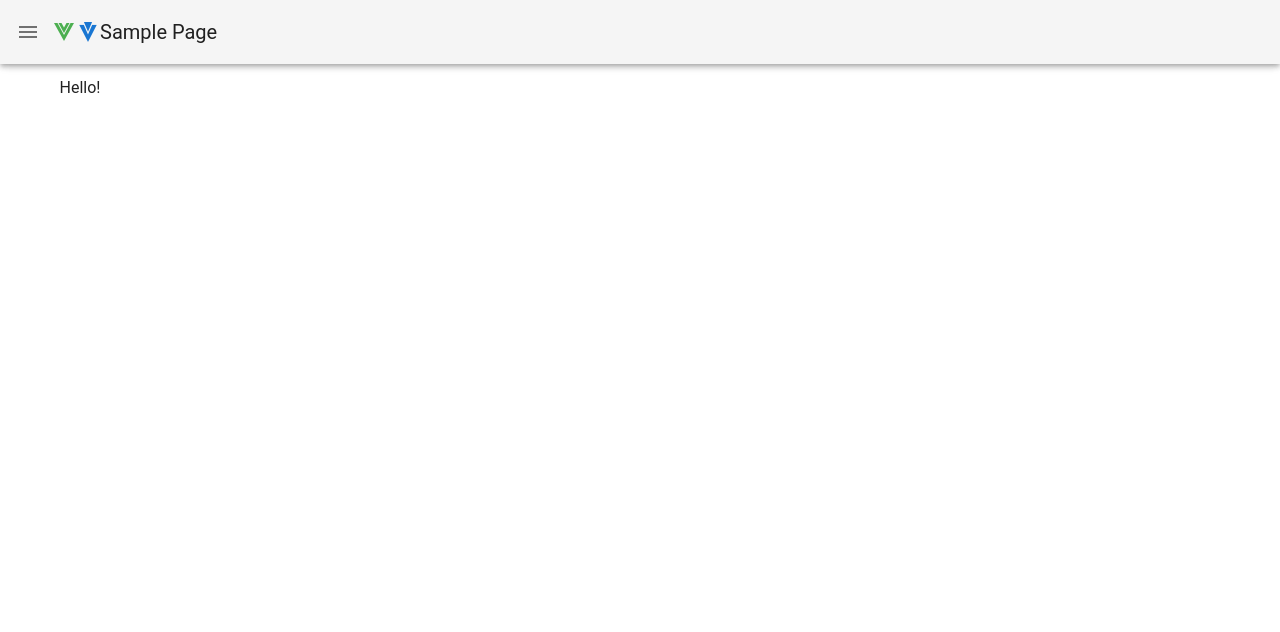
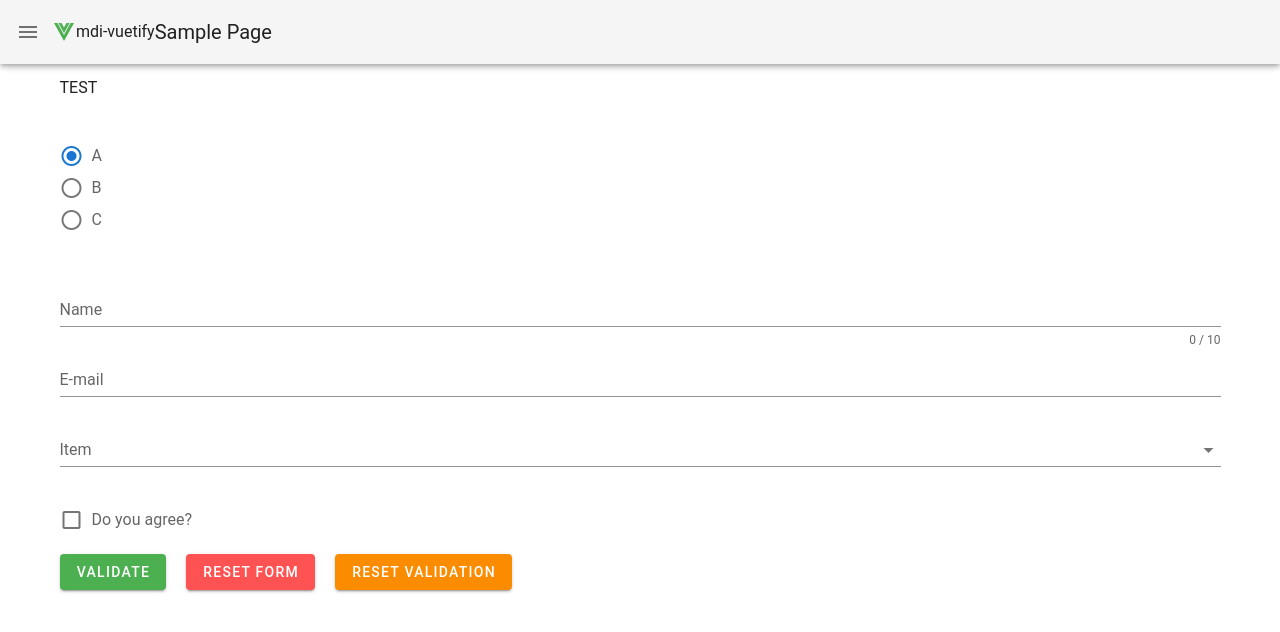
Before and after one commit to Atsumori-JAIST/SimplePage-ForLIFF, a website: page index.html in a window 1280 px wide. Drawn offline with nearby package versions, Linux system fonts and the light colour scheme.

Commit message:
05/30-00:12

```diff
--- a/index.html
+++ b/index.html
@@ -17,15 +17,90 @@
 
                 <v-app-bar app>
                     <v-app-bar-nav-icon></v-app-bar-nav-icon>
-                    <v-icon color='green'>mdi-vuejs</v-icon>
-                    <v-icon color='primary'>mdi-vuetify</v-icon>
+                    <v-icon color="green">mdi-vuejs</v-icon>
+                    <v-icon color="primary"></v-icon>mdi-vuetify</v-icon>
                     <v-toolbar-title>Sample Page</v-toolbar-title>
                 </v-app-bar>
 
                 <v-main>
+
                     <v-container>
-                        <span>Hello!</span>
+                        <span>TEST</span>
                     </v-container>
+
+                    <v-container>
+                        <v-radio-group v-model="statusGroup">
+                            <v-radio
+                                v-for="(state, i) in status"
+                                :key="i"
+                                :value="state.value"
+                                :label="state.label"
+                            ></v-radio>
+                        </v-radio-group>
+                    </v-container>
+
+                    <v-container>
+                        <v-form
+                            ref="form"
+                            v-model="valid"
+                            lazy-validation
+                        >
+                       <v-text-field
+                            v-model="name"
+                            :counter="10"
+                            :rules="nameRules"
+                            label="Name"
+                            required
+                        ></v-text-field>
+
+                        <v-text-field
+                            v-model="email"
+                            :rules="emailRules"
+                            label="E-mail"
+                            required
+                        ></v-text-field>
+
+                        <v-select
+                            v-model="select"
+                            :items="items"
+                            :rules="[v => !!v || 'Item is required']"
+                            label="Item"
+                            required
+                        ></v-select>
+
+                        <v-checkbox
+                            v-model="checkbox"
+                            :rules="[v => !!v || 'You must agree to continue!']"
+                            label="Do you agree?"
+                            required
+                        ></v-checkbox>
+
+                        <v-btn
+                            :disabled="!valid"
+                            color="success"
+                            class="mr-4"
+                            @click="validate"
+                        >
+                            Validate
+                        </v-btn>
+
+                        <v-btn
+                            color="error"
+                            class="mr-4"
+                            @click="reset"
+                        >
+                            Reset Form
+                        </v-btn>
+
+                        <v-btn
+                            color="warning"
+                            @click="resetValidation"
+                        >
+                            Reset Validation
+                        </v-btn>
+                        </v-form>
+                    </v-container>
+
                 </v-main>
 
             </v-app>
--- a/public/js/main.js
+++ b/public/js/main.js
@@ -1,34 +1,47 @@
 const app = new Vue({
     el: '#app',
     vuetify: new Vuetify(),
-    /*
+
     data: {
-        selectedState: -1,
+        statusGroup: -1,
         status: [
-            { value: -1, label: 'すべて' },
-            { value:  0, label: '作業中' },
-            { value:  1, label: '完了'   },
+            { value: -1, label: 'A' },
+            { value:  0, label: 'B' },
+            { value:  1, label: 'C'   },
         ],
-        headers: [
-            { text: 'Task',  value: 'task' },
-            { text: 'Progress', value: 'progress' },
+        valid: true,
+        name: '',
+        nameRules: [
+            v => !!v || 'Name is required',
+            v => (v && v.length <= 10) || 'Name must be less than 10 characters',
         ],
-        todos: [
-            { progress: 0, task: '買い物' },
-            { progress: 1, task: 'アルゴリズム課題' },
-            { progress: 0, task: '筋トレ' },
-        ]
+        email: '',
+        emailRules: [
+            v => !!v || 'E-mail is required',
+            v => /.+@.+\..+/.test(v) || 'E-mail must be valid',
+        ],
+        select: null,
+        items: [
+        'Item 1',
+        'Item 2',
+        'Item 3',
+        'Item 4',
+        ],
+        checkbox: false,
     },
 
     computed: {
     },
 
     methods: {
-        getColor(progress) {
-            if (progress == 0) return 'light-blue darken-1';
-            else if (progress == 1) return 'red darken-4';
-            else return 'blue-grey darken-3';
-        }
+        validate () {
+            this.$refs.form.validate()
+        },
+        reset () {
+            this.$refs.form.reset()
+        },
+        resetValidation () {
+            this.$refs.form.resetValidation()
+        },
     },
-    */
 })
```
